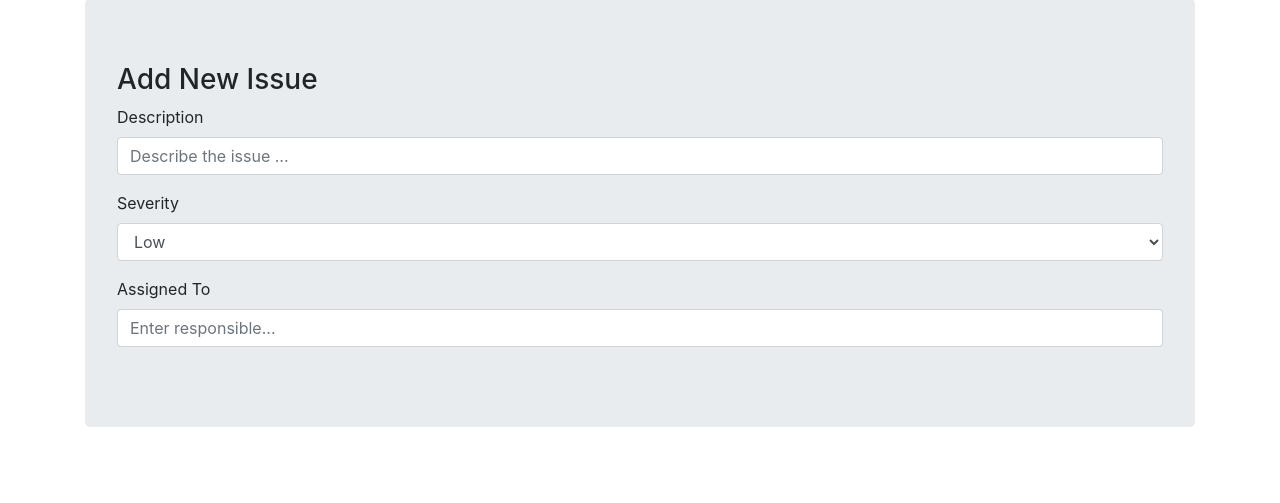
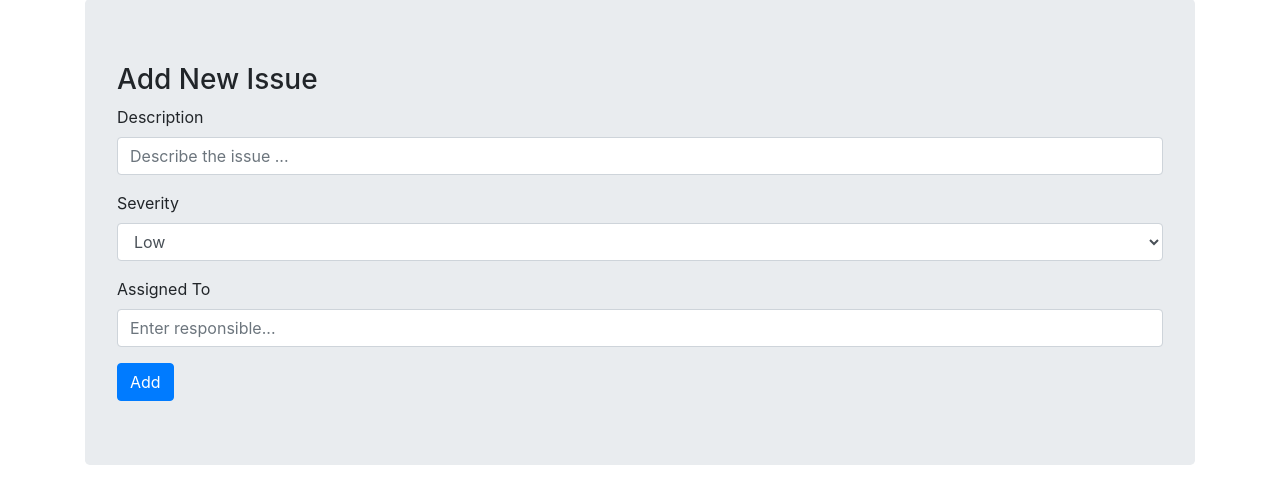
Before and after one commit to evagolabek/Pure-JavaScript-App, a plain HTML site: page index.html in a window 1280 px wide. Shown: the part 57-560 px from the top of the page. Drawn offline with nearby package versions, Linux system fonts and the light colour scheme.

Commit message:
add add blue button

```diff
--- a/index.html
+++ b/index.html
@@ -28,6 +28,7 @@
             <label for="issueAssignedToInput">Assigned To</label>
             <input type="text" class="form-control" id="issueAssignedToInput" placeholder="Enter responsible...">
           </div>
+          <button type="submit" class="btn btn-primary">Add</button>
         </form>
       </div>
     </div>
```
